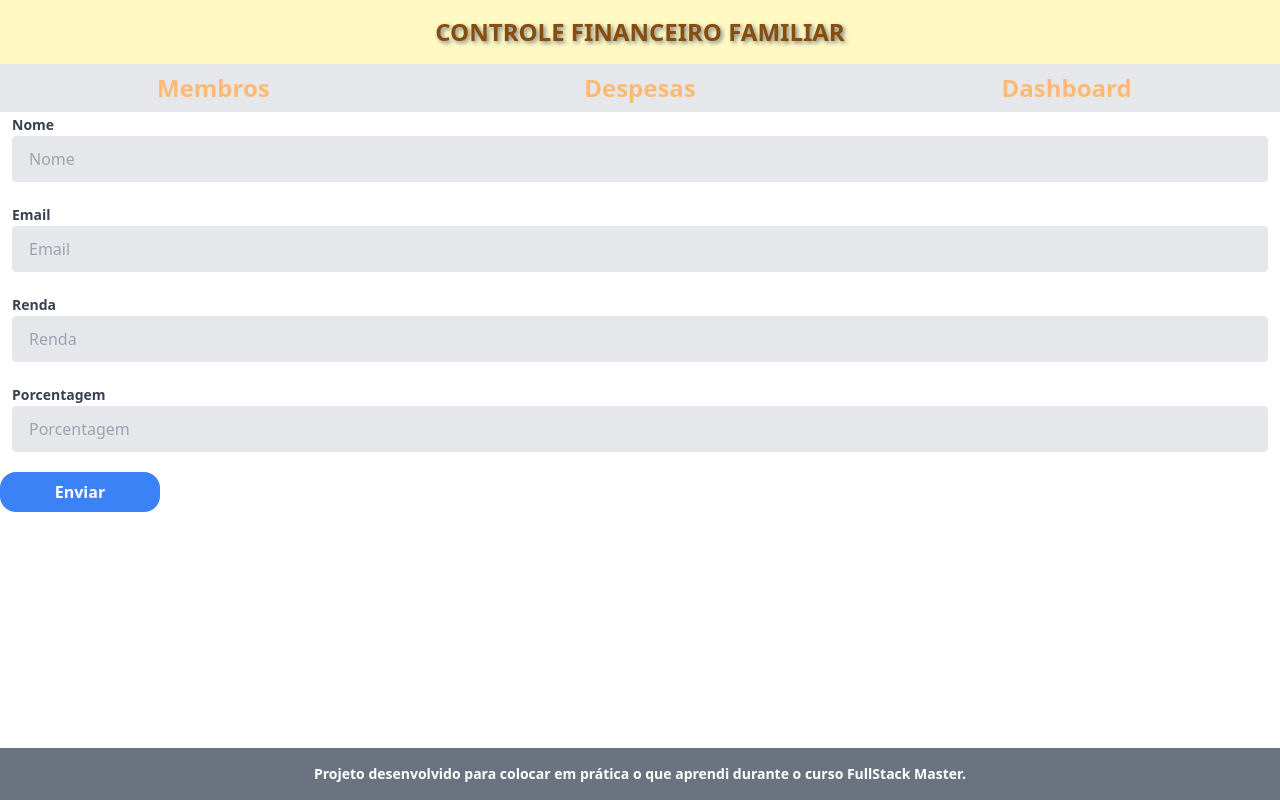
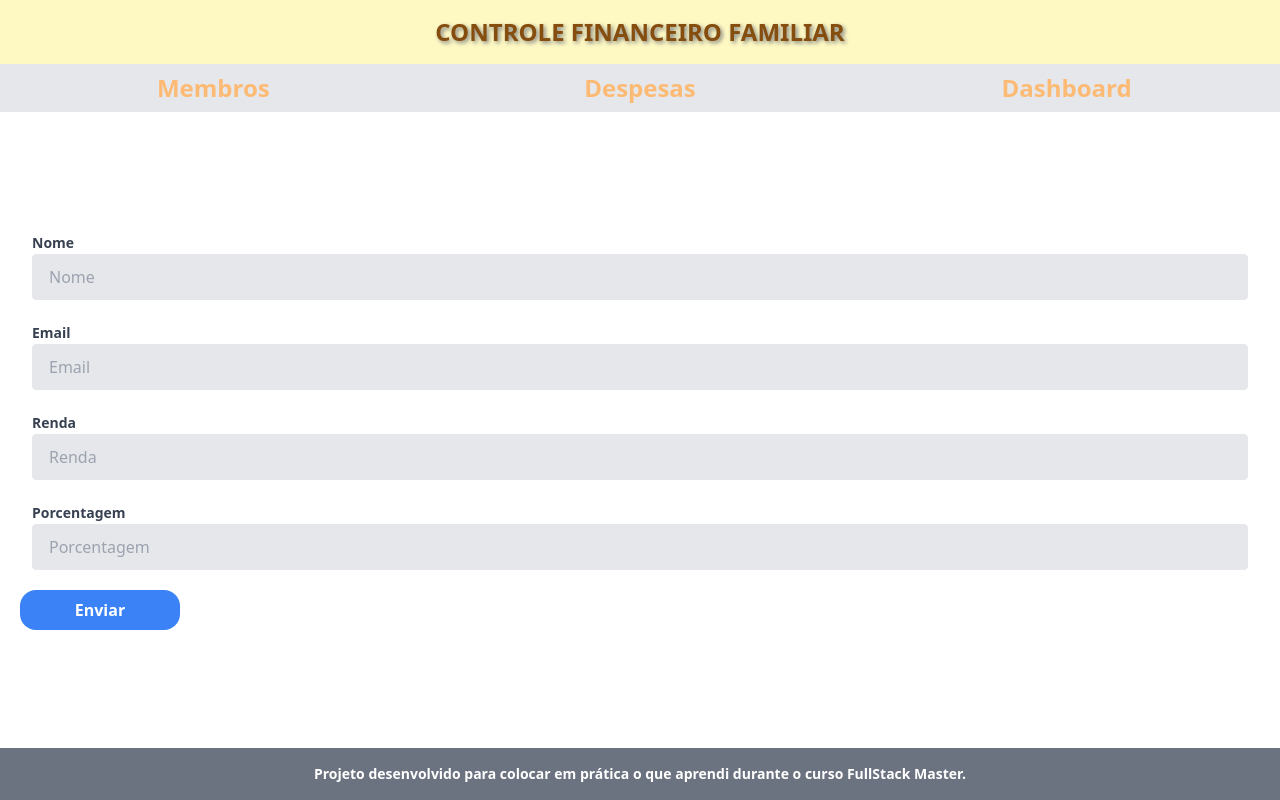
Before and after one commit to bfccardoso/familiFinances, a Next.js app: page /user in a window 1280 px wide. Built offline with nearby package versions, Linux system fonts and the light colour scheme.

Commit message:
Bugfix footer

```diff
--- a/components/footer.js
+++ b/components/footer.js
@@ -2,9 +2,9 @@ import React from 'react'
 
 const Footer = () => {
     return (
-        <div className='absolute inset-x-0 bottom-0 bg-gray-500 text-sm font-bold text-center text-white py-4'>
+        <footer className='bg-gray-500 font-bold text-sm text-center text-white py-4'>
             <h4>Projeto desenvolvido para colocar em prática o que aprendi durante o curso FullStack Master.</h4>
-        </div>
+        </footer>
     )
 }
 
--- a/pages/_app.js
+++ b/pages/_app.js
@@ -6,9 +6,9 @@ import Footer from '../components/footer'
 
 export default function MyApp({ Component, pageProps }) {
     return (
-        <div>
+        <div className='flex flex-col h-screen justify-between'>
             <Header />
-            <div className='container mx-auto max-h-full'>
+            <div className='container p-5 mx-auto'>
                 <Component {...pageProps} />
             </div>
             <Footer />
```
